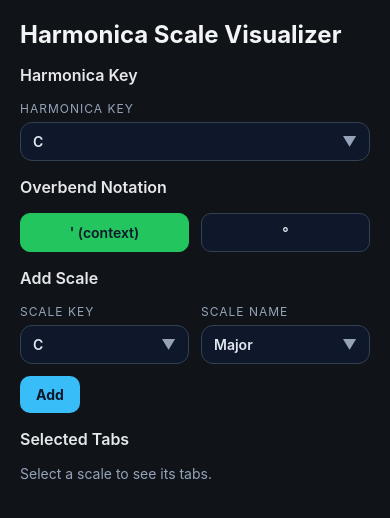
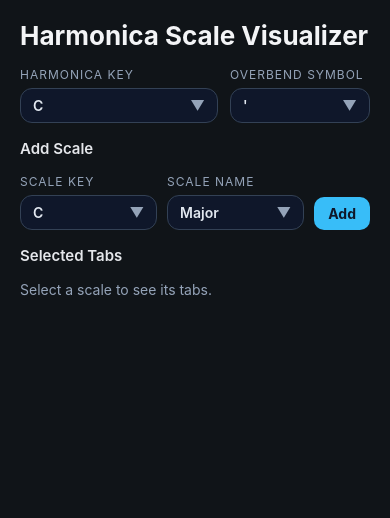
Before and after one commit to bendra/Harmonica-Tabs, a React Native app in the folder harmonica-tabs/: screen / in a window 390 px wide. Shown: the top 518 px of the page. Built offline with nearby package versions, Linux system fonts and the light colour scheme.

Commit message:
Add harmonica-tabs project and initial implementation

```diff
--- a/harmonica-tabs/App.tsx
+++ b/harmonica-tabs/App.tsx
@@ -5,6 +5,7 @@ import {
   Pressable,
   StyleSheet,
   Text,
+  useWindowDimensions,
   View,
 } from 'react-native';
 import { HARMONICA_KEYS } from './src/data/keys';
@@ -80,6 +81,8 @@ function Dropdown<T extends string | number>(props: {
 }
 
 export default function App() {
+  const { width, height } = useWindowDimensions();
+  const isSmallScreen = Math.min(width, height) < 420;
   const [harmonicaKey, setHarmonicaKey] = useState(HARMONICA_KEYS[0]);
   const [notation, setNotation] = useState<OverbendNotation>('apostrophe');
   const [selectedScales, setSelectedScales] = useState<ScaleSelection[]>([]);
@@ -133,9 +136,10 @@ export default function App() {
       <ScrollView contentContainerStyle={styles.container} keyboardShouldPersistTaps="handled">
         <Text style={styles.title}>Harmonica Scale Visualizer</Text>
 
-        <Text style={styles.sectionTitle}>Harmonica Key</Text>
+        <View style={styles.topRow}>
+          <View style={styles.topRowKey}>
             <Dropdown
-          label="Harmonica Key"
+              label="Harmonica key"
               value={harmonicaKey.label}
               options={HARMONICA_KEYS.map((key) => ({ label: key.label, value: key.label }))}
               onChange={(label) => {
@@ -143,21 +147,18 @@ export default function App() {
                 if (key) setHarmonicaKey(key);
               }}
             />
-
-        <Text style={styles.sectionTitle}>Overbend Notation</Text>
-        <View style={styles.toggleRow}>
-          <Pressable
-            onPress={() => setNotation('apostrophe')}
-            style={[styles.toggleButton, notation === 'apostrophe' && styles.toggleButtonActive]}
-          >
-            <Text style={[styles.toggleText, notation === 'apostrophe' && styles.toggleTextActive]}>' (context)</Text>
-          </Pressable>
-          <Pressable
-            onPress={() => setNotation('degree')}
-            style={[styles.toggleButton, notation === 'degree' && styles.toggleButtonActive]}
-          >
-            <Text style={[styles.toggleText, notation === 'degree' && styles.toggleTextActive]}>°</Text>
-          </Pressable>
+          </View>
+          <View style={styles.topRowToggle}>
+            <Dropdown
+              label="Overbend Symbol"
+              value={notation}
+              options={[
+                { label: "'", value: 'apostrophe' },
+                { label: '°', value: 'degree' },
+              ]}
+              onChange={(value) => setNotation(value as OverbendNotation)}
+            />
+          </View>
         </View>
 
         <Text style={styles.sectionTitle}>Add Scale</Text>
@@ -195,23 +196,39 @@ export default function App() {
               const selectedIndex = altSelections[key] ?? 0;
               return group.options[selectedIndex] ?? group.options[0];
             });
-            const chordEligible = new Set<string>();
-            const byHoleAndDir = new Map<string, string>();
-            defaultOptions.forEach((option) => {
-              if (option.technique !== 'blow' && option.technique !== 'draw') return;
-              const dir = option.technique === 'blow' ? 'B' : 'D';
-              const key = `${option.hole}:${dir}`;
-              byHoleAndDir.set(key, key);
+
+            const blowHoles: number[] = [];
+            const drawHoles: number[] = [];
+
+            groups.forEach((group) => {
+              group.options.forEach((option) => {
+                if (option.technique === 'blow') blowHoles.push(option.hole);
+                if (option.technique === 'draw') drawHoles.push(option.hole);
               });
-            byHoleAndDir.forEach((_, key) => {
-              const [holeText, dir] = key.split(':');
-              const hole = Number(holeText);
-              const prev = `${hole - 1}:${dir}`;
-              const next = `${hole + 1}:${dir}`;
-              if (byHoleAndDir.has(prev) || byHoleAndDir.has(next)) {
-                chordEligible.add(key);
+            });
+
+            function buildChordRuns(holes: number[], dir: 'B' | 'D') {
+              const unique = Array.from(new Set(holes)).sort((a, b) => a - b);
+              const runs: number[][] = [];
+              let current: number[] = [];
+              unique.forEach((hole) => {
+                if (current.length === 0 || hole === current[current.length - 1] + 1) {
+                  current.push(hole);
+                } else {
+                  if (current.length >= 2) runs.push(current);
+                  current = [hole];
                 }
               });
+              if (current.length >= 2) runs.push(current);
+              return runs.map((run) => ({
+                start: run[0],
+                dir,
+                tabs: run.map((hole) => (dir === 'B' ? `${hole}` : `-${hole}`)).join(' '),
+              }));
+            }
+
+            const blowChords = buildChordRuns(blowHoles, 'B').sort((a, b) => a.start - b.start);
+            const drawChords = buildChordRuns(drawHoles, 'D').sort((a, b) => a.start - b.start);
             return (
               <View key={`result:${scale.rootPc}:${scale.scaleId}`} style={styles.resultRow}>
                 <View style={styles.resultHeader}>
@@ -230,31 +247,46 @@ export default function App() {
                       const key = getAltKey(scale, group);
                       const selectedIndex = altSelections[key] ?? 0;
                       const option = group.options[selectedIndex] ?? group.options[0];
-                      const chordKey = `${option.hole}:${option.technique === 'blow' ? 'B' : 'D'}`;
-                      const shouldUnderline =
-                        (option.technique === 'blow' || option.technique === 'draw') &&
-                        chordEligible.has(chordKey);
+                      const hasGAlt =
+                        group.options.some((token) => token.tab === '-2') &&
+                        group.options.some((token) => token.tab === '3');
                       return (
-                        <View key={key} style={styles.tabGroup}>
+                        <Pressable
+                          key={key}
+                          onPress={() => {
+                            if (group.options.length > 1) {
+                              cycleAlt(scale, group);
+                            }
+                          }}
+                          style={[styles.tabGroup, isSmallScreen && styles.tabGroupCompact]}
+                        >
                           <Text
                             style={[
                               styles.resultTabs,
+                              isSmallScreen && styles.resultTabsSmall,
                               option.isRoot && styles.resultTabsRoot,
-                              shouldUnderline && styles.resultTabsChord,
+                              hasGAlt && option.tab === '-2' ? styles.resultTabsChord : undefined,
                             ]}
                           >
                             {option.tab}
                           </Text>
-                          {group.options.length > 1 && (
-                            <Pressable onPress={() => cycleAlt(scale, group)} style={styles.altButton}>
-                              <Text style={styles.altButtonText}>Alt</Text>
                         </Pressable>
-                          )}
-                        </View>
                       );
                     })}
                   </View>
                 )}
+                <View style={styles.chordsRow}>
+                  <Text style={styles.chordsLabel}>Blow Chords</Text>
+                  <Text style={[styles.chordsText, isSmallScreen && styles.chordsTextSmall]}>
+                    {blowChords.length === 0 ? 'None' : blowChords.map((chord) => chord.tabs).join(' | ')}
+                  </Text>
+                </View>
+                <View style={styles.chordsRow}>
+                  <Text style={styles.chordsLabel}>Draw Chords</Text>
+                  <Text style={[styles.chordsText, isSmallScreen && styles.chordsTextSmall]}>
+                    {drawChords.length === 0 ? 'None' : drawChords.map((chord) => chord.tabs).join(' | ')}
+                  </Text>
+                </View>
               </View>
             );
           })}
@@ -277,12 +309,12 @@ const styles = StyleSheet.create({
     gap: 16,
   },
   title: {
-    fontSize: 24,
+    fontSize: 26,
     fontWeight: '700',
     color: '#f3f4f6',
   },
   sectionTitle: {
-    fontSize: 16,
+    fontSize: 15,
     fontWeight: '600',
     color: '#e5e7eb',
   },
@@ -301,7 +333,7 @@ const styles = StyleSheet.create({
     alignItems: 'center',
     borderWidth: 1,
     borderColor: '#334155',
-    paddingVertical: 10,
+    paddingVertical: 8,
     paddingHorizontal: 12,
     borderRadius: 12,
     backgroundColor: '#0f172a',
@@ -332,45 +364,34 @@ const styles = StyleSheet.create({
     color: '#e5e7eb',
     fontWeight: '600',
   },
-  toggleRow: {
+  topRow: {
     flexDirection: 'row',
+    flexWrap: 'wrap',
+    alignItems: 'flex-end',
     gap: 12,
   },
-  toggleButton: {
+  topRowKey: {
     flex: 1,
-    borderRadius: 10,
-    paddingVertical: 10,
-    alignItems: 'center',
-    borderWidth: 1,
-    borderColor: '#334155',
-    backgroundColor: '#0f172a',
+    minWidth: 180,
   },
-  toggleButtonActive: {
-    backgroundColor: '#22c55e',
-    borderColor: '#22c55e',
-  },
-  toggleText: {
-    color: '#e2e8f0',
-    fontWeight: '600',
-  },
-  toggleTextActive: {
-    color: '#0f172a',
+  topRowToggle: {
+    minWidth: 140,
   },
   scalePickerRow: {
     flexDirection: 'row',
     flexWrap: 'wrap',
     alignItems: 'flex-end',
-    gap: 12,
+    gap: 10,
   },
   scalePickerColumn: {
     flex: 1,
-    minWidth: 160,
+    minWidth: 120,
   },
   addButton: {
     alignSelf: 'flex-end',
     backgroundColor: '#38bdf8',
-    paddingVertical: 10,
-    paddingHorizontal: 16,
+    paddingVertical: 8,
+    paddingHorizontal: 14,
     borderRadius: 10,
   },
   addButtonText: {
@@ -379,23 +400,24 @@ const styles = StyleSheet.create({
   },
   removeButton: {
     paddingHorizontal: 10,
-    paddingVertical: 6,
+    paddingVertical: 4,
     borderRadius: 999,
     backgroundColor: '#ef4444',
   },
   removeButtonText: {
     color: '#0f172a',
     fontWeight: '700',
+    fontSize: 12,
   },
   resultsList: {
     gap: 12,
   },
   resultRow: {
-    padding: 12,
+    padding: 14,
     borderRadius: 12,
     backgroundColor: '#0b1220',
     borderWidth: 1,
-    borderColor: '#1f2937',
+    borderColor: '#182233',
   },
   resultHeader: {
     flexDirection: 'row',
@@ -408,15 +430,22 @@ const styles = StyleSheet.create({
     color: '#e2e8f0',
     fontWeight: '700',
     flex: 1,
+    fontSize: 16,
   },
   resultTabs: {
     color: '#f8fafc',
     fontFamily: 'Courier',
     lineHeight: 20,
+    fontSize: 14,
+  },
+  resultTabsSmall: {
+    fontSize: 12,
+    lineHeight: 18,
   },
   resultTabsRoot: {
     fontWeight: '700',
     color: '#facc15',
+    fontSize: 16,
   },
   resultTabsChord: {
     textDecorationLine: 'underline',
@@ -424,31 +453,45 @@ const styles = StyleSheet.create({
   helperText: {
     color: '#94a3b8',
   },
+  chordsRow: {
+    marginTop: 8,
+    flexDirection: 'row',
+    flexWrap: 'wrap',
+    alignItems: 'baseline',
+    gap: 6,
+  },
+  chordsLabel: {
+    color: '#94a3b8',
+    fontSize: 12,
+    textTransform: 'uppercase',
+    letterSpacing: 1,
+  },
+  chordsText: {
+    color: '#e2e8f0',
+    fontFamily: 'Courier',
+    fontSize: 12,
+  },
+  chordsTextSmall: {
+    fontSize: 11,
+  },
   tabGroupList: {
     flexDirection: 'row',
     flexWrap: 'wrap',
-    gap: 8,
+    gap: 6,
   },
   tabGroup: {
     flexDirection: 'row',
     alignItems: 'center',
-    gap: 6,
-    paddingVertical: 4,
-    paddingHorizontal: 8,
+    gap: 4,
+    paddingVertical: 3,
+    paddingHorizontal: 6,
     borderRadius: 999,
     borderWidth: 1,
-    borderColor: '#1f2937',
-    backgroundColor: '#0f172a',
+    borderColor: '#1a2230',
+    backgroundColor: '#121826',
   },
-  altButton: {
-    paddingHorizontal: 6,
-    paddingVertical: 2,
-    borderRadius: 999,
-    backgroundColor: '#334155',
-  },
-  altButtonText: {
-    color: '#e2e8f0',
-    fontSize: 12,
-    fontWeight: '700',
+  tabGroupCompact: {
+    paddingHorizontal: 0,
+    gap: 4,
   },
 });
```
Also changed, not shown: 2 other files (tests, documents, lock files or other folders). Lines whose indentation alone changed are shown as unchanged.
